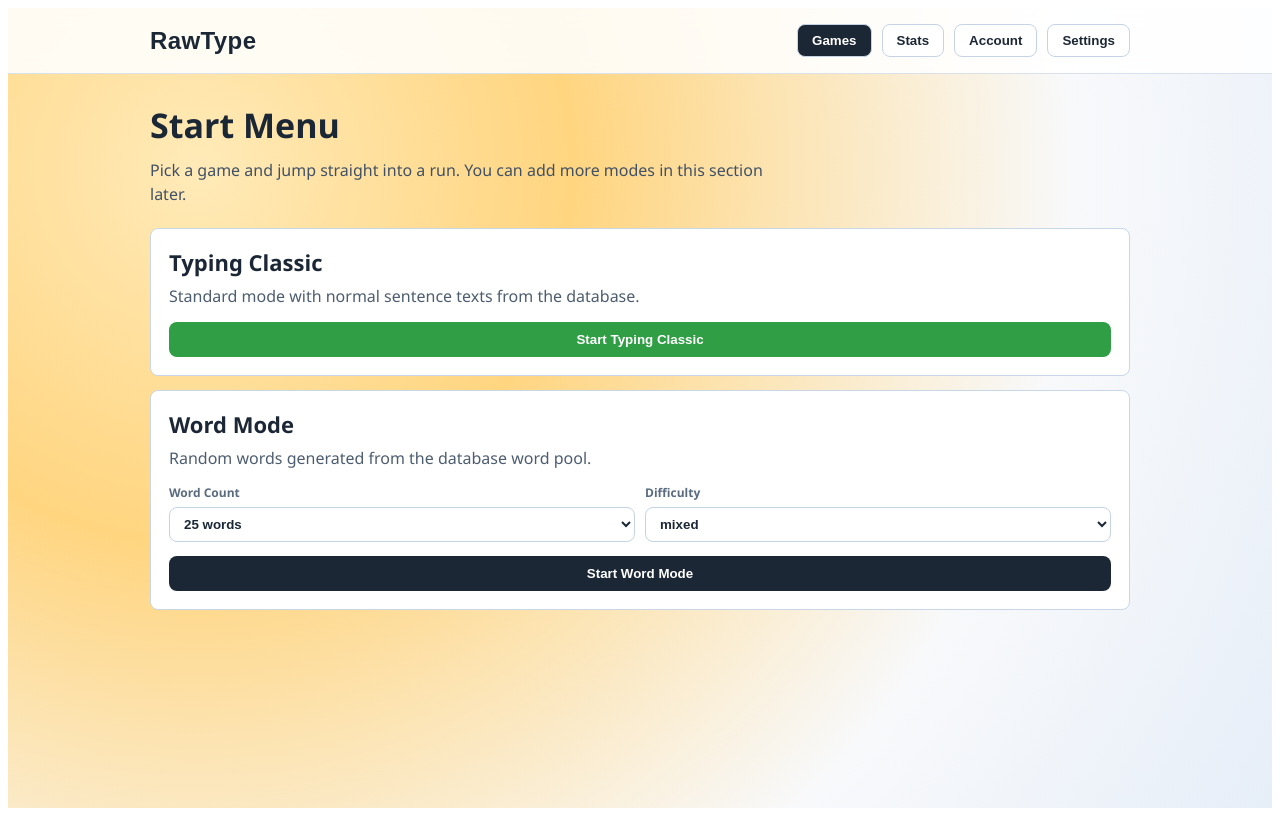
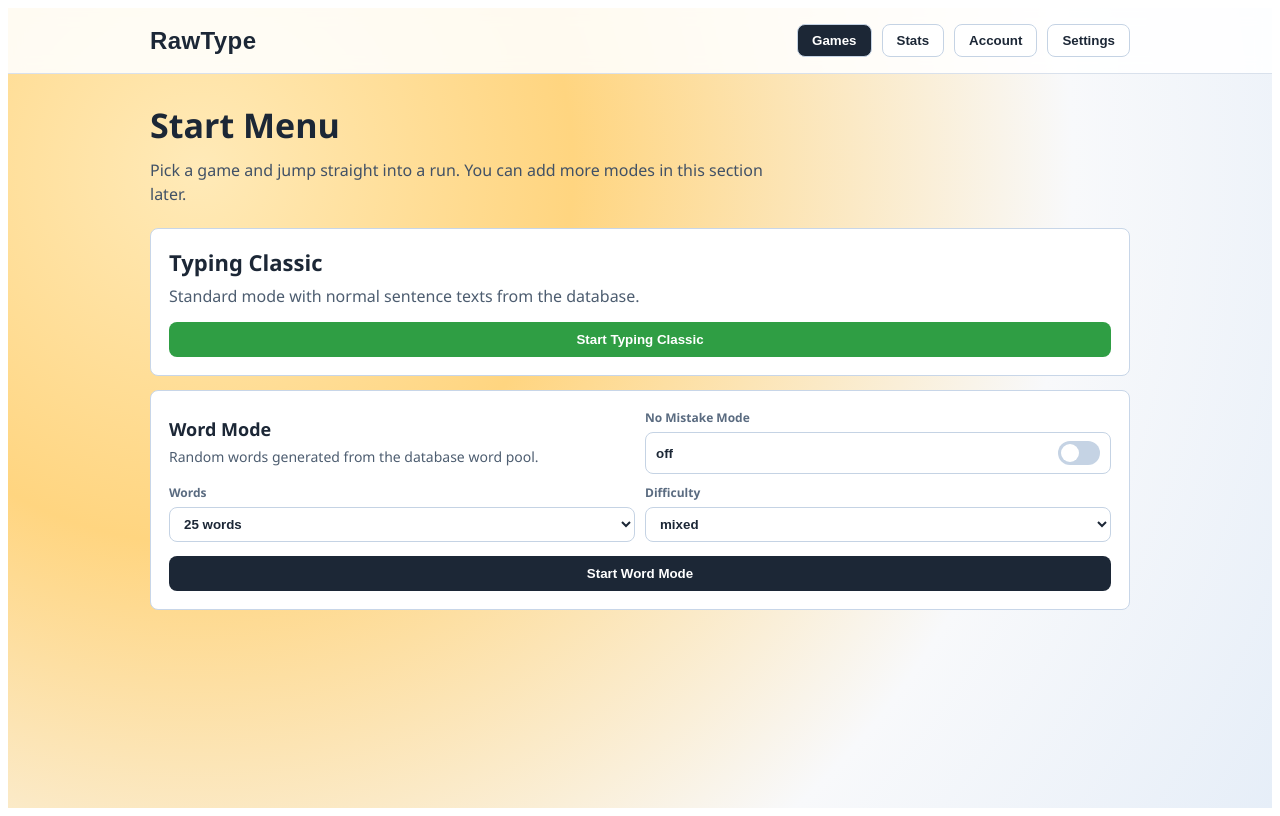
Before and after one commit to AngryOwl64/rawtype, a React (Vite) app in the folder frontend/: page / in a window 1280 px wide. Built offline with nearby package versions, Linux system fonts and the light colour scheme; no server answers.

Commit message:
feat: add No Mistake Mode to typing game and update related components

```diff
--- a/frontend/src/App.tsx
+++ b/frontend/src/App.tsx
@@ -1,6 +1,6 @@
 import { useState } from "react";
 import TypingGame from "./games/typing/components/TypingGame";
-import type { TypingMode, WordModeDifficulty } from "./games/typing/types";
+import type { TypingMode, WordModeDifficulty, WordNoMistakeMode } from "./games/typing/types";
 
 type HeaderTab = "games" | "stats" | "account" | "settings";
 
@@ -17,6 +17,7 @@ function App() {
   const [typingMode, setTypingMode] = useState<TypingMode>("sentences");
   const [wordsCount, setWordsCount] = useState(25);
   const [wordDifficulty, setWordDifficulty] = useState<WordModeDifficulty>("mixed");
+  const [wordNoMistakeMode, setWordNoMistakeMode] = useState<WordNoMistakeMode>("off");
 
   return (
     <div
@@ -154,20 +155,36 @@ function App() {
                   padding: "18px"
                 }}
               >
-                <h2 style={{ marginTop: 0, marginBottom: "8px", fontSize: "22px" }}>Word Mode</h2>
-                <p style={{ marginTop: 0, marginBottom: "14px", color: "#4d5d70", lineHeight: 1.45 }}>
-                  Random words generated from the database word pool.
-                </p>
-
                 <div
                   style={{
                     marginBottom: "14px",
                     display: "grid",
                     gridTemplateColumns: "repeat(2, minmax(0, 1fr))",
+                    gridTemplateRows: "auto auto",
                     gap: "10px"
                   }}
                 >
-                  <div>
+                  <div
+                    style={{
+                      gridColumn: "1",
+                      gridRow: "1",
+                      fontSize: "18px",
+                      color: "#1c2736",
+                      fontWeight: 700,
+                      display: "flex",
+                      flexDirection: "column",
+                      alignItems: "flex-start",
+                      justifyContent: "center",
+                      gap: "6px"
+                    }}
+                  >
+                    <span>Word Mode</span>
+                    <span style={{ fontSize: "14px", color: "#4d5d70", fontWeight: 400 }}>
+                      Random words generated from the database word pool.
+                    </span>
+                  </div>
+
+                  <div style={{ gridColumn: "2", gridRow: "1" }}>
                     <div
                       style={{
                         fontSize: "12px",
@@ -176,7 +193,66 @@ function App() {
                         fontWeight: 600
                       }}
                     >
-                      Word Count
+                      No Mistake Mode
+                    </div>
+                    <button
+                      type="button"
+                      role="switch"
+                      aria-checked={wordNoMistakeMode === "on"}
+                      onClick={() =>
+                        setWordNoMistakeMode((prev) => (prev === "on" ? "off" : "on"))
+                      }
+                      style={{
+                        width: "100%",
+                        border: "1px solid #c5d3e4",
+                        borderRadius: "8px",
+                        padding: "8px 10px",
+                        backgroundColor: "#ffffff",
+                        color: "#1c2736",
+                        fontWeight: 600,
+                        cursor: "pointer",
+                        display: "flex",
+                        alignItems: "center",
+                        justifyContent: "space-between"
+                      }}
+                    >
+                      <span>{wordNoMistakeMode === "on" ? "on" : "off"}</span>
+                      <span
+                        style={{
+                          width: "42px",
+                          height: "24px",
+                          borderRadius: "999px",
+                          backgroundColor: wordNoMistakeMode === "on" ? "#2f9e44" : "#c5d3e4",
+                          position: "relative",
+                          transition: "background-color 120ms ease"
+                        }}
+                      >
+                        <span
+                          style={{
+                            width: "18px",
+                            height: "18px",
+                            borderRadius: "999px",
+                            backgroundColor: "#ffffff",
+                            position: "absolute",
+                            top: "3px",
+                            left: wordNoMistakeMode === "on" ? "21px" : "3px",
+                            transition: "left 120ms ease"
+                          }}
+                        />
+                      </span>
+                    </button>
+                  </div>
+
+                  <div style={{ gridColumn: "1", gridRow: "2" }}>
+                    <div
+                      style={{
+                        fontSize: "12px",
+                        color: "#5a6b80",
+                        marginBottom: "6px",
+                        fontWeight: 600
+                      }}
+                    >
+                      Words
                     </div>
                     <select
                       value={wordsCount}
@@ -198,7 +274,7 @@ function App() {
                     </select>
                   </div>
 
-                  <div>
+                  <div style={{ gridColumn: "2", gridRow: "2" }}>
                     <div
                       style={{
                         fontSize: "12px",
@@ -260,7 +336,7 @@ function App() {
               <h1 style={{ margin: 0, fontSize: "30px" }}>
                 Typing Classic{" "}
                 {typingMode === "words"
-                  ? `(Words ${wordsCount}, ${wordDifficulty})`
+                  ? `(Words ${wordsCount}, ${wordDifficulty}, no-mistake ${wordNoMistakeMode})`
                   : "(Sentences)"}
               </h1>
               <button
@@ -277,7 +353,12 @@ function App() {
                 Back to Start Menu
               </button>
             </div>
-            <TypingGame mode={typingMode} wordsCount={wordsCount} wordDifficulty={wordDifficulty} />
+            <TypingGame
+              mode={typingMode}
+              wordsCount={wordsCount}
+              wordDifficulty={wordDifficulty}
+              wordNoMistakeMode={wordNoMistakeMode}
+            />
           </section>
         )}
 
--- a/frontend/src/games/typing/components/TypingGame.tsx
+++ b/frontend/src/games/typing/components/TypingGame.tsx
@@ -1,17 +1,19 @@
 import { useEffect, useRef } from "react";
 import { useTypingGame } from "../hooks/useTypingGame";
-import type { TypingMode, WordModeDifficulty } from "../types";
+import type { TypingMode, WordModeDifficulty, WordNoMistakeMode } from "../types";
 
 type TypingGameProps = {
   mode?: TypingMode;
   wordsCount?: number;
   wordDifficulty?: WordModeDifficulty;
+  wordNoMistakeMode?: WordNoMistakeMode;
 };
 
 export default function TypingGame({
   mode = "sentences",
   wordsCount = 25,
-  wordDifficulty = "mixed"
+  wordDifficulty = "mixed",
+  wordNoMistakeMode = "off"
 }: TypingGameProps) {
   const {
     activeText,
@@ -30,10 +32,12 @@ export default function TypingGame({
     totalWords,
     durationSeconds,
     errorEvents,
+    failedByMistake,
+    noMistakeActive,
     restart,
     reloadText,
     handleKeyDown
-  } = useTypingGame({ mode, wordsCount, wordDifficulty, language: "en" });
+  } = useTypingGame({ mode, wordsCount, wordDifficulty, wordNoMistakeMode, language: "en" });
   const typingAreaRef = useRef<HTMLDivElement | null>(null);
 
   useEffect(() => {
@@ -262,6 +266,11 @@ export default function TypingGame({
           }}
         >
           <h2 style={{ marginTop: 0, marginBottom: "10px", fontSize: "28px" }}>Run Complete</h2>
+          {noMistakeActive && failedByMistake && (
+            <p style={{ marginTop: 0, marginBottom: "12px", color: "#9f3e4d", fontWeight: 600 }}>
+              No Mistake Mode: run ended after the first mistake.
+            </p>
+          )}
 
           <div
             style={{
--- a/frontend/src/games/typing/hooks/useTypingGame.ts
+++ b/frontend/src/games/typing/hooks/useTypingGame.ts
@@ -1,12 +1,19 @@
 import { useCallback, useMemo, useState } from "react";
 import type { KeyboardEvent } from "react";
 import { getRandomTypingText, getRandomTypingWordsText } from "../services/texts";
-import type { TypingError, TypingMode, TypingText, WordModeDifficulty } from "../types";
+import type {
+  TypingError,
+  TypingMode,
+  TypingText,
+  WordModeDifficulty,
+  WordNoMistakeMode
+} from "../types";
 
 type UseTypingGameOptions = {
   mode?: TypingMode;
   wordsCount?: number;
   wordDifficulty?: WordModeDifficulty;
+  wordNoMistakeMode?: WordNoMistakeMode;
   language?: string;
 };
 
@@ -21,6 +28,8 @@ export function useTypingGame(options: UseTypingGameOptions = {}) {
   const mode = options.mode ?? "sentences";
   const wordsCount = Math.max(5, options.wordsCount ?? 25);
   const wordDifficulty = options.wordDifficulty ?? "mixed";
+  const wordNoMistakeMode = options.wordNoMistakeMode ?? "off";
+  const noMistakeActive = mode === "words" && wordNoMistakeMode === "on";
   const language = options.language ?? "en";
 
   const [activeText, setActiveText] = useState<TypingText | null>(null);
@@ -34,9 +43,10 @@ export function useTypingGame(options: UseTypingGameOptions = {}) {
   const [errorEvents, setErrorEvents] = useState<TypingError[]>([]);
   const [isTextLoading, setIsTextLoading] = useState(true);
   const [textLoadError, setTextLoadError] = useState("");
+  const [failedByMistake, setFailedByMistake] = useState(false);
 
   const words = useMemo(() => normalizeTypingText(text).split(/\s+/).filter(Boolean), [text]);
-  const finished = !isTextLoading && words.length > 0 && currentWordIndex >= words.length;
+  const finished = (!isTextLoading && words.length > 0 && currentWordIndex >= words.length) || failedByMistake;
   const currentWord = finished || words.length === 0 ? "" : words[currentWordIndex] ?? "";
 
   const reloadText = useCallback(async () => {
@@ -65,8 +75,9 @@ export function useTypingGame(options: UseTypingGameOptions = {}) {
     setMistakes(0);
     setElapsedMs(0);
     setErrorEvents([]);
+    setFailedByMistake(false);
     setIsTextLoading(false);
-  }, [language, mode, wordsCount, wordDifficulty]);
+  }, [language, mode, wordsCount, wordDifficulty, noMistakeActive]);
 
   function handleKeyDown(event: KeyboardEvent<HTMLDivElement>) {
     if (isTextLoading || words.length === 0) {
@@ -152,6 +163,13 @@ export function useTypingGame(options: UseTypingGameOptions = {}) {
           typed: event.key
         }
       ]);
+
+      if (noMistakeActive) {
+        setTypedChars((prev) => prev + 1);
+        setCurrentInput(nextInput);
+        setFailedByMistake(true);
+        return;
+      }
     }
 
     setTypedChars((prev) => prev + 1);
@@ -205,6 +223,8 @@ export function useTypingGame(options: UseTypingGameOptions = {}) {
     mode,
     wordsCount,
     wordDifficulty,
+    failedByMistake,
+    noMistakeActive,
     handleKeyDown
   };
 }
--- a/frontend/src/games/typing/types.ts
+++ b/frontend/src/games/typing/types.ts
@@ -9,6 +9,7 @@ export type TypingError = {
 
 export type TypingMode = "sentences" | "words";
 export type WordModeDifficulty = "easy" | "medium" | "hard" | "mixed";
+export type WordNoMistakeMode = "off" | "on";
 
 export type TypingText = {
   id: string;
```
Also changed, not shown: 2 other files (tests, documents, lock files or other folders).
